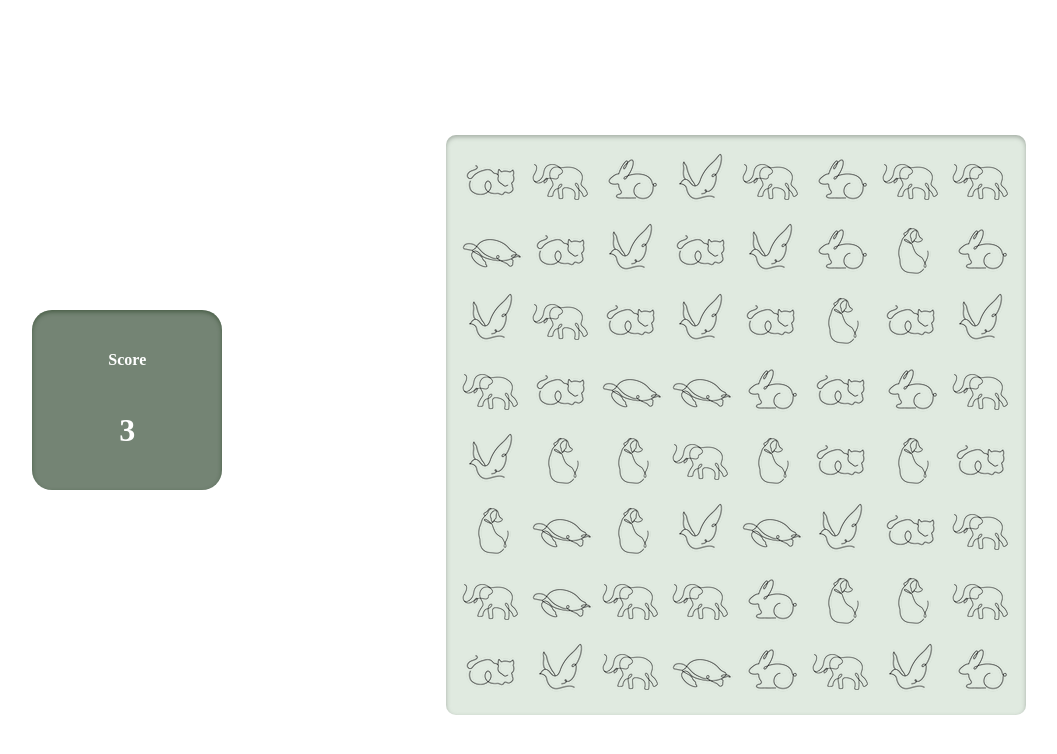
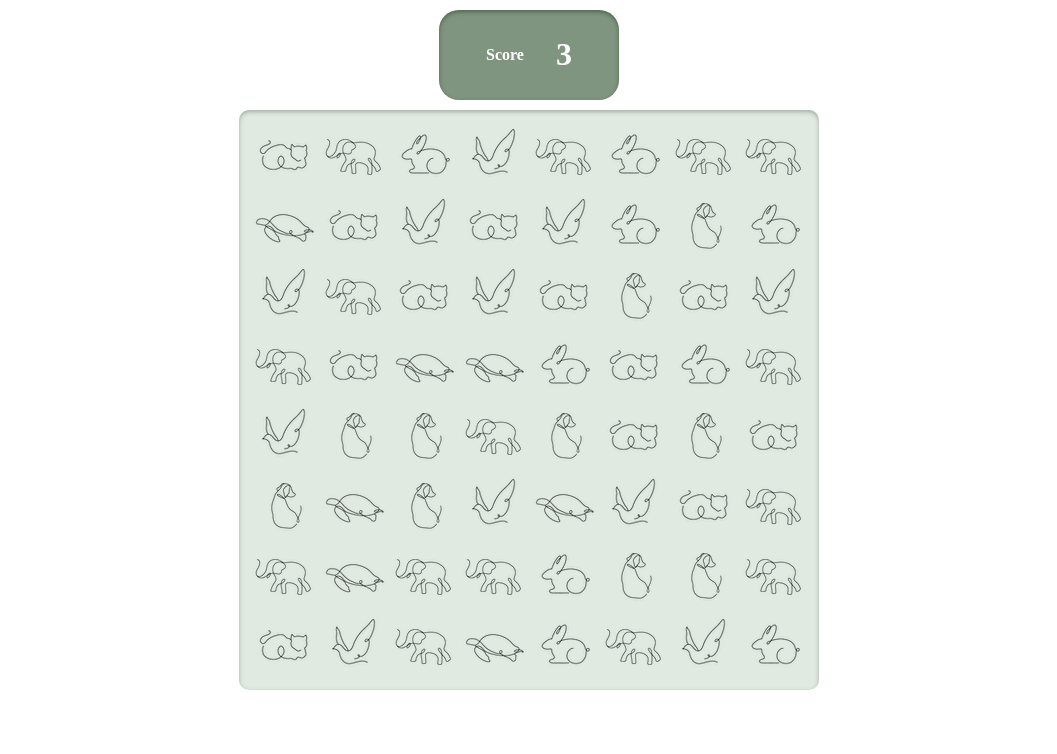
Before and after one commit to moonlik/three-in-a-row, a website built with Vite: page index.html in a window 1280 px wide. Shown: the whole page, without its empty margins (111-1168 px from the left). Built offline with nearby package versions, Linux system fonts and the light colour scheme; files whose address does not match are found by name.

Commit message:
update css

```diff
--- a/style.css
+++ b/style.css
@@ -1,25 +1,26 @@
 body {
   background-image: url(/background.jpg);
+  background-position: center;
   color: #fff;
   height: 100vh;
   margin: 0;
   padding: 0;
   overflow: hidden;
   display: flex;
+  flex-direction: column;
   align-items: center;
-  justify-content: space-evenly;
 }
 
 .score-board {
-  padding: 20px;
+  margin: 10px;
+  padding: 5px 15px;
   border-radius: 20px;
   box-shadow: 0 2px 4px rgba(30, 55, 25, 0.5) inset, 0 1px 0 #fff;
-  background-color: rgba(57, 80, 57, 0.7);
+  background-color: rgba(74, 105, 74, 0.7);
   min-width: 150px;
   display: flex;
-  flex-direction: column;
   align-items: center;
-  justify-content: center;
+  justify-content: space-evenly;
 }
 
 .grid {
@@ -27,8 +28,6 @@ body {
   width: 560px;
   display: flex;
   flex-wrap: wrap;
-  margin-left: 80px;
-  margin-top: 50px;
   background-color: rgba(221, 232, 221, 0.9);
   padding: 10px;
   border-radius: 10px;
```
